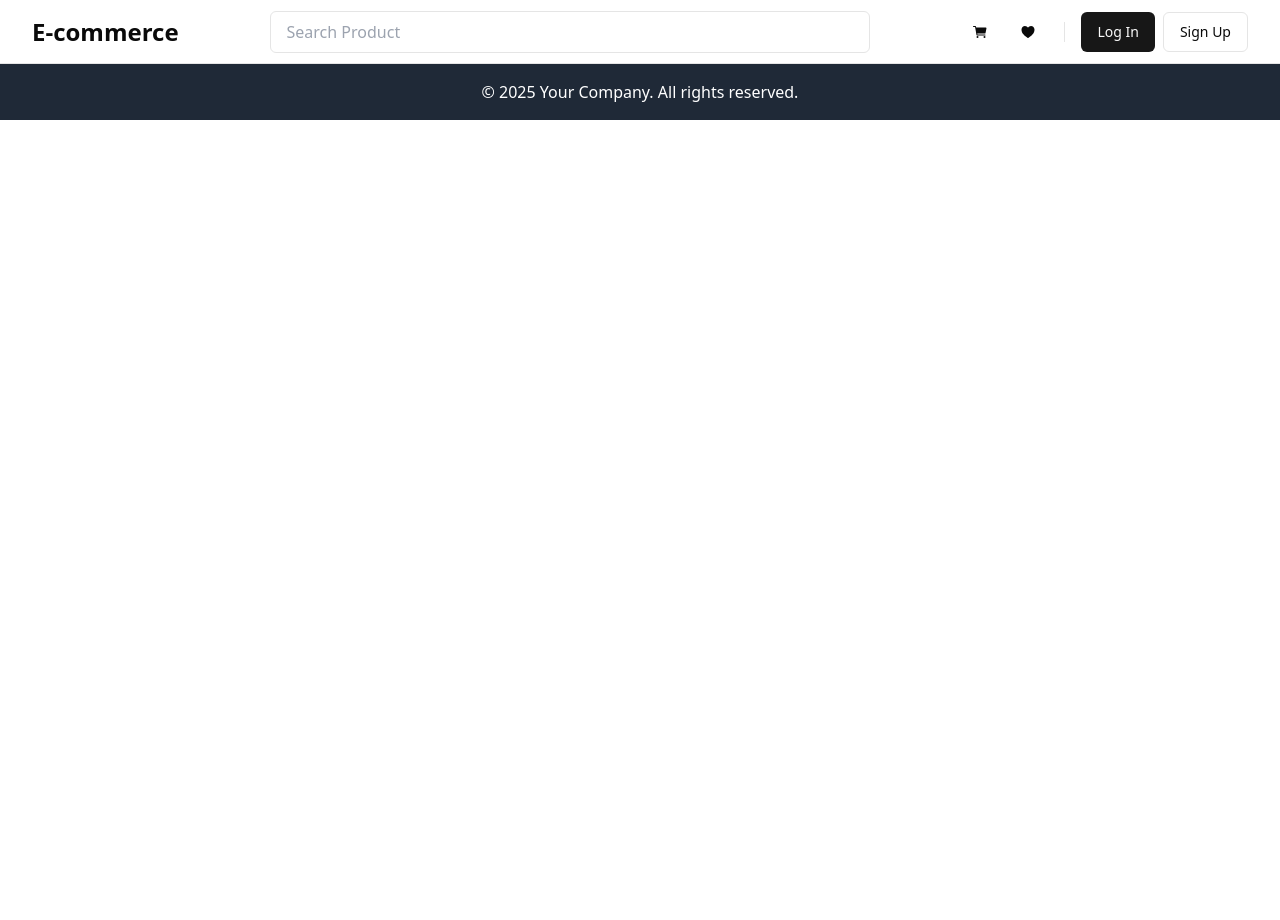
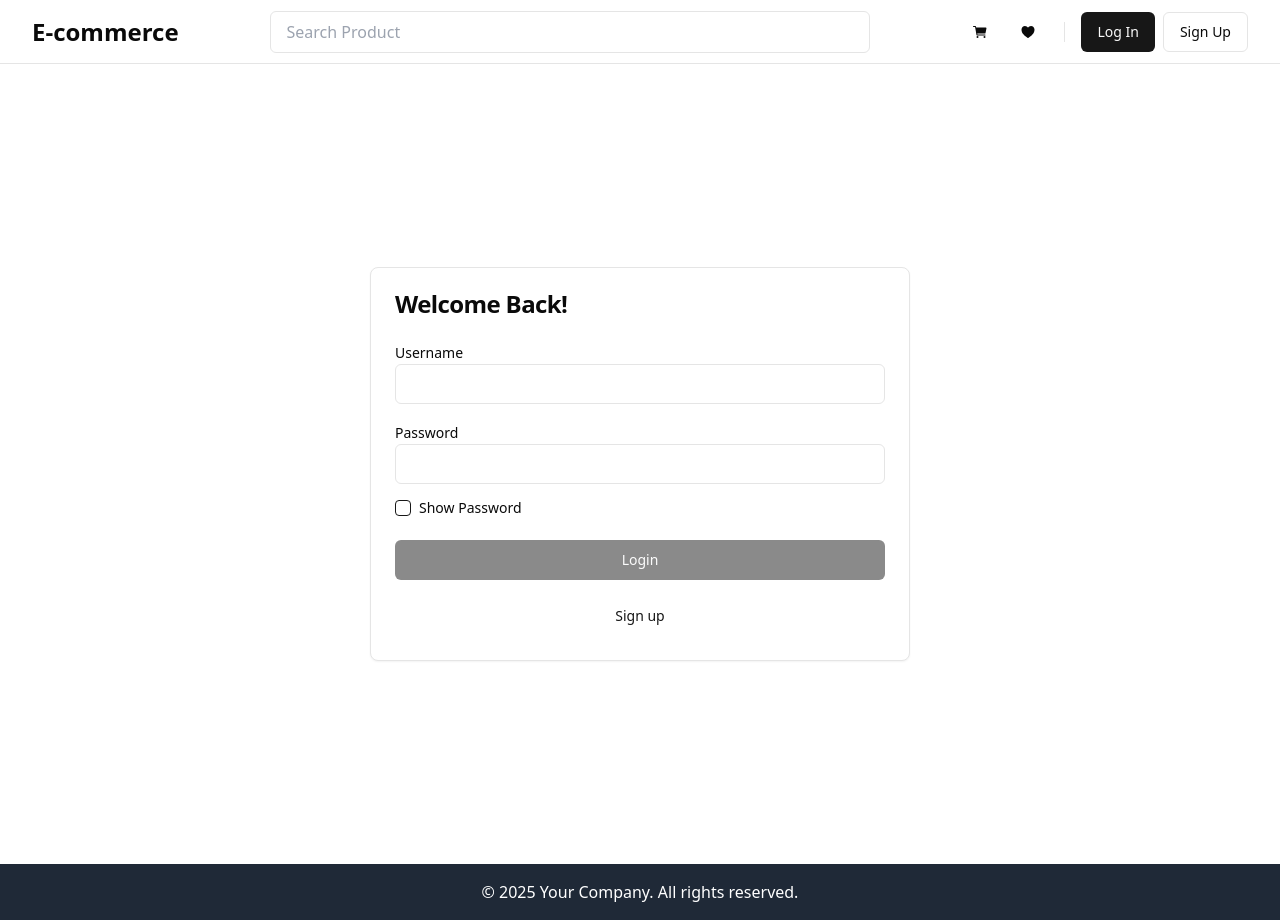
Before and after one commit to ilhamhafizha/react-redux, a React (Vite) app: page /login in a window 1280 px wide. Before the commit the page ends 800 px from the top, so only its background shows below. Built offline with nearby package versions, Linux system fonts and the light colour scheme.

Commit message:
feat: create login page use form login

```diff
--- a/package.json
+++ b/package.json
@@ -10,6 +10,8 @@
     "preview": "vite preview"
   },
   "dependencies": {
+    "@radix-ui/react-checkbox": "^1.3.2",
+    "@radix-ui/react-label": "^2.1.7",
     "@radix-ui/react-separator": "^1.1.7",
     "@radix-ui/react-slot": "^1.2.3",
     "class-variance-authority": "^0.7.1",
--- a/src/App.tsx
+++ b/src/App.tsx
@@ -3,6 +3,8 @@ import CardPage from "./pages/CardPage";
 import { Routes, Route } from "react-router-dom";
 import { Header } from "./components/Header";
 import { Footer } from "./components/Footer";
+import NotFoundPage from "./pages/NotFoundPage";
+import LoginPage from "./pages/LoginPage";
 
 function App() {
   return (
@@ -11,6 +13,8 @@ function App() {
       <Routes>
         <Route path="/" Component={HomePage} />
         <Route path="/cart" Component={CardPage} />
+        <Route path="/login" Component={LoginPage} />
+        <Route path="*" Component={NotFoundPage} />
       </Routes>
       <Footer />
     </>
--- a/src/components/Header.tsx
+++ b/src/components/Header.tsx
@@ -31,7 +31,9 @@ export const Header = () => {
         <Separator orientation="vertical" className="h-full" />
 
         <div className="flex space-x-2">
-          <Button>Log In</Button>
+          <Link to="/login">
+            <Button>Log In</Button>
+          </Link>
           <Button variant="outline">Sign Up</Button>
         </div>
       </div>
--- /dev/null
+++ b/src/components/ui/card.tsx
@@ -0,0 +1,79 @@
+import * as React from "react"
+
+import { cn } from "@/lib/utils"
+
+const Card = React.forwardRef<
+  HTMLDivElement,
+  React.HTMLAttributes<HTMLDivElement>
+>(({ className, ...props }, ref) => (
+  <div
+    ref={ref}
+    className={cn(
+      "rounded-lg border bg-card text-card-foreground shadow-sm",
+      className
+    )}
+    {...props}
+  />
+))
+Card.displayName = "Card"
+
+const CardHeader = React.forwardRef<
+  HTMLDivElement,
+  React.HTMLAttributes<HTMLDivElement>
+>(({ className, ...props }, ref) => (
+  <div
+    ref={ref}
+    className={cn("flex flex-col space-y-1.5 p-6", className)}
+    {...props}
+  />
+))
+CardHeader.displayName = "CardHeader"
+
+const CardTitle = React.forwardRef<
+  HTMLDivElement,
+  React.HTMLAttributes<HTMLDivElement>
+>(({ className, ...props }, ref) => (
+  <div
+    ref={ref}
+    className={cn(
+      "text-2xl font-semibold leading-none tracking-tight",
+      className
+    )}
+    {...props}
+  />
+))
+CardTitle.displayName = "CardTitle"
+
+const CardDescription = React.forwardRef<
+  HTMLDivElement,
+  React.HTMLAttributes<HTMLDivElement>
+>(({ className, ...props }, ref) => (
+  <div
+    ref={ref}
+    className={cn("text-sm text-muted-foreground", className)}
+    {...props}
+  />
+))
+CardDescription.displayName = "CardDescription"
+
+const CardContent = React.forwardRef<
+  HTMLDivElement,
+  React.HTMLAttributes<HTMLDivElement>
+>(({ className, ...props }, ref) => (
+  <div ref={ref} className={cn("p-6 pt-0", className)} {...props} />
+))
+CardContent.displayName = "CardContent"
+
+const CardFooter = React.forwardRef<
+  HTMLDivElement,
+  React.HTMLAttributes<HTMLDivElement>
+>(({ className, ...props }, ref) => (
+  <div
+    ref={ref}
+    className={cn("flex items-center p-6 pt-0", className)}
+    {...props}
+  />
+))
+CardFooter.displayName = "CardFooter"
+
+export { Card, CardHeader, CardFooter, CardTitle, CardDescription, CardContent }
--- /dev/null
+++ b/src/components/ui/checkbox.tsx
@@ -0,0 +1,28 @@
+import * as React from "react"
+import * as CheckboxPrimitive from "@radix-ui/react-checkbox"
+import { Check } from "lucide-react"
+
+import { cn } from "@/lib/utils"
+
+const Checkbox = React.forwardRef<
+  React.ElementRef<typeof CheckboxPrimitive.Root>,
+  React.ComponentPropsWithoutRef<typeof CheckboxPrimitive.Root>
+>(({ className, ...props }, ref) => (
+  <CheckboxPrimitive.Root
+    ref={ref}
+    className={cn(
+      "peer h-4 w-4 shrink-0 rounded-sm border border-primary ring-offset-background focus-visible:outline-none focus-visible:ring-2 focus-visible:ring-ring focus-visible:ring-offset-2 disabled:cursor-not-allowed disabled:opacity-50 data-[state=checked]:bg-primary data-[state=checked]:text-primary-foreground",
+      className
+    )}
+    {...props}
+  >
+    <CheckboxPrimitive.Indicator
+      className={cn("flex items-center justify-center text-current")}
+    >
+      <Check className="h-4 w-4" />
+    </CheckboxPrimitive.Indicator>
+  </CheckboxPrimitive.Root>
+))
+Checkbox.displayName = CheckboxPrimitive.Root.displayName
+
+export { Checkbox }
--- /dev/null
+++ b/src/components/ui/label.tsx
@@ -0,0 +1,26 @@
+"use client"
+
+import * as React from "react"
+import * as LabelPrimitive from "@radix-ui/react-label"
+import { cva, type VariantProps } from "class-variance-authority"
+
+import { cn } from "@/lib/utils"
+
+const labelVariants = cva(
+  "text-sm font-medium leading-none peer-disabled:cursor-not-allowed peer-disabled:opacity-70"
+)
+
+const Label = React.forwardRef<
+  React.ElementRef<typeof LabelPrimitive.Root>,
+  React.ComponentPropsWithoutRef<typeof LabelPrimitive.Root> &
+    VariantProps<typeof labelVariants>
+>(({ className, ...props }, ref) => (
+  <LabelPrimitive.Root
+    ref={ref}
+    className={cn(labelVariants(), className)}
+    {...props}
+  />
+))
+Label.displayName = LabelPrimitive.Root.displayName
+
+export { Label }
--- /dev/null
+++ b/src/pages/LoginPage.tsx
@@ -0,0 +1,96 @@
+import { Button } from "@/components/ui/button";
+import { Card, CardContent, CardFooter, CardHeader, CardTitle } from "@/components/ui/card";
+import { Checkbox } from "@/components/ui/checkbox";
+import { Input } from "@/components/ui/input";
+import { Label } from "@/components/ui/label";
+import { useState } from "react";
+
+const LoginPage = () => {
+  const [inputUsername, setInputUsername] = useState("");
+  const [inputPassword, setPasword] = useState("");
+  const [isChecked, setIsChecked] = useState(false);
+  const [inputUsernameMessage, setInputUsernameMessage] = useState("");
+  const [inputPasswordMessage, setInputPasswordMessage] = useState("");
+
+  const handleLogin = () => {
+    const userNameIsVlid = inputUsername.length >= 3;
+    const passwordIsValid = inputPassword.length >= 8;
+
+    if (!userNameIsVlid) {
+      alert("username must be at least 3 characters");
+      return;
+    }
+
+    if (!passwordIsValid) {
+      alert("password must be at least 8 characters");
+      return;
+    }
+
+    alert(`username ${inputUsername} password ${inputPassword}`);
+  };
+
+  return (
+    <main className="px-4 w-full min-h-screen flex flex-col justify-center items-center">
+      <form onSubmit={handleLogin} className="w-full max-w-[540px]">
+        <Card>
+          <CardHeader>
+            <CardTitle>Welcome Back!</CardTitle>
+          </CardHeader>
+          <CardContent className="flex flex-col gap-2">
+            <div>
+              <Label>Username</Label>
+              <Input
+                onChange={(e) => {
+                  if (e.target.value.length < 3) {
+                    setInputUsernameMessage("username must be at least 3 characters");
+                  } else {
+                    setInputUsernameMessage("");
+                  }
+                  setInputUsername(e.target.value);
+                }}
+              />
+              <p className="text-sm text-muted-foreground py-1">{inputUsernameMessage}</p>
+            </div>
+
+            <div>
+              <Label>Password</Label>
+              <Input
+                type={isChecked ? "text" : "password"}
+                onChange={(e) => {
+                  if (e.target.value.length < 8) {
+                    setInputPasswordMessage("password must be at least 8 characters");
+                  } else {
+                    setInputPasswordMessage("");
+                  }
+                  setPasword(e.target.value);
+                }}
+              />
+              <p className="text-sm text-muted-foreground py-1">{inputPasswordMessage}</p>
+            </div>
+
+            <div className="flex items-center space-x-2">
+              <Checkbox
+                id="show-password"
+                onCheckedChange={(checked) => setIsChecked(checked == true)}
+              />
+              <Label htmlFor="show-password">Show Password</Label>
+            </div>
+          </CardContent>
+
+          <CardFooter>
+            <div className="flex flex-col space-y-4 w-full">
+              <Button disabled={inputUsername.length < 3 || inputPassword.length < 8} type="submit">
+                Login
+              </Button>
+              <Button variant="link" className="w-full">
+                Sign up
+              </Button>
+            </div>
+          </CardFooter>
+        </Card>
+      </form>
+    </main>
+  );
+};
+
+export default LoginPage;
--- /dev/null
+++ b/src/pages/NotFoundPage.tsx
@@ -0,0 +1,13 @@
+import { Link } from "react-router-dom";
+
+const NotFoundPage = () => {
+  return (
+    <div className="flex flex-col items-center justify-center h-screen">
+      <h1 className="text-4xl font-bold mb-4">404 - Not Found</h1>
+      <p className="text-lg">The page you are looking for does not exist.</p>
+      <Link to="/">Back to Home</Link>
+    </div>
+  );
+};
+
+export default NotFoundPage;
```
Also changed, not shown: 1 other file (tests, documents, lock files or other folders).
